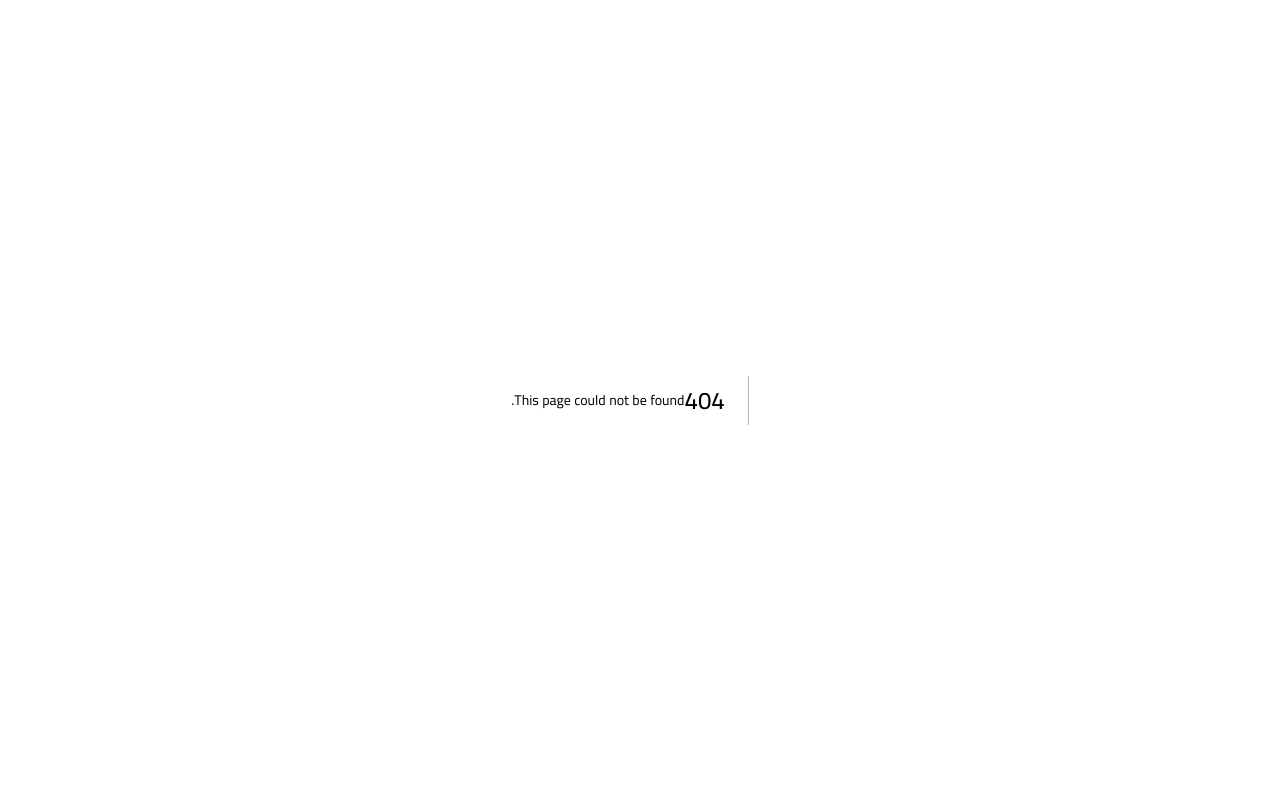
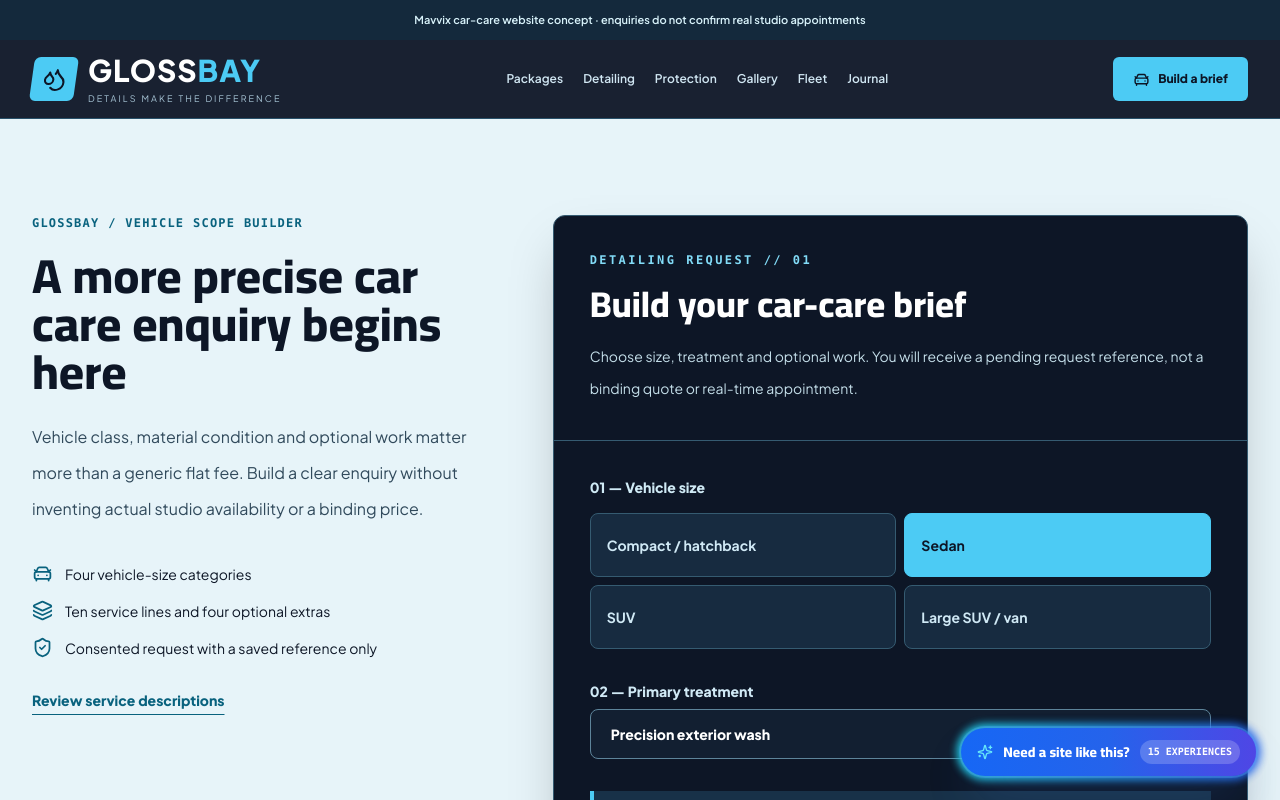
Before and after one commit to mykholy/mavvix_demos, a Next.js app: page /en/preview/car-detailing/quote in a window 1280 px wide. Before the commit this address had no page. Shown: the top 800 px of the page. Built offline with nearby package versions, Linux system fonts and the light colour scheme; a web font is replaced by a local one.

Commit message:
feat(glossbay): authored quote/page.tsx car-detailing page

```diff
--- /dev/null
+++ b/src/app/[locale]/preview/car-detailing/quote/page.tsx
@@ -0,0 +1,15 @@
+import Link from 'next/link';
+import type { Locale } from '@/lib/i18n/config';
+import { GLOSSBAY,glossPath } from '@/lib/verticals/car-detailing/data';
+import { GlossQuoteForm } from './GlossQuoteForm';
+import { CarFront,ShieldCheck,Layers3 } from 'lucide-react';
+export default function GlossQuotePage({params:{locale},searchParams}:{params:{locale:Locale};searchParams:{service?:string}}){
+ const ar=locale==='ar',initial=GLOSSBAY.services.some(s=>s.slug===searchParams.service)?searchParams.service:'';
+ return <div className="bg-[#E7F4F9]"><div className="max-w-7xl mx-auto px-5 sm:px-8 py-16 sm:py-24 grid lg:grid-cols-[.68fr_1fr] gap-12">
+ <div className="lg:sticky lg:top-32 self-start"><p className="font-mono text-[#09627E] text-xs font-black tracking-widest">GLOSSBAY / VEHICLE SCOPE BUILDER</p>
+  <h1 className="gloss-display text-4xl sm:text-5xl font-black mt-5 leading-tight">{ar?'كل تفصيلة تغير نطاق العناية':'A more precise car care enquiry begins here'}</h1>
+  <p className="mt-6 text-[#314A5C] leading-9">{ar?'حجم السيارة ونوع السطح والإضافات وحالة الاتساخ أهم من سعر ثابت محفوظ. النموذج يجمع تفضيلاتك للتوضيح ولا يؤكد مواعيد أو أسعار مركز فعلي.':'Vehicle class, material condition and optional work matter more than a generic flat fee. Build a clear enquiry without inventing actual studio availability or a binding price.'}</p>
+  <div className="space-y-4 mt-9 text-sm">{[[CarFront,ar?'أحجام واضحة، من هاتشباك إلى SUV كبيرة':'Four vehicle-size categories'],[Layers3,ar?'10 مجالات للعناية و4 إضافات محددة':'Ten service lines and four optional extras'],[ShieldCheck,ar?'موافقة واضحة وحفظ برقم مرجعي فقط':'Consented request with a saved reference only']].map(([Icon,label],i)=><div className="flex items-center gap-3" key={i}>{typeof Icon!=='string'&&<Icon size={21} className="text-[#09627E] shrink-0"/>}<span>{label as string}</span></div>)}</div>
+  <Link href={glossPath(locale,'packages')} className="inline-block text-[#09627E] text-sm font-black mt-8 underline underline-offset-8">{ar?'راجع نطاق كل خدمة':'Review service descriptions'}</Link>
+ </div><GlossQuoteForm locale={locale} initial={initial}/></div></div>;
+}
```
